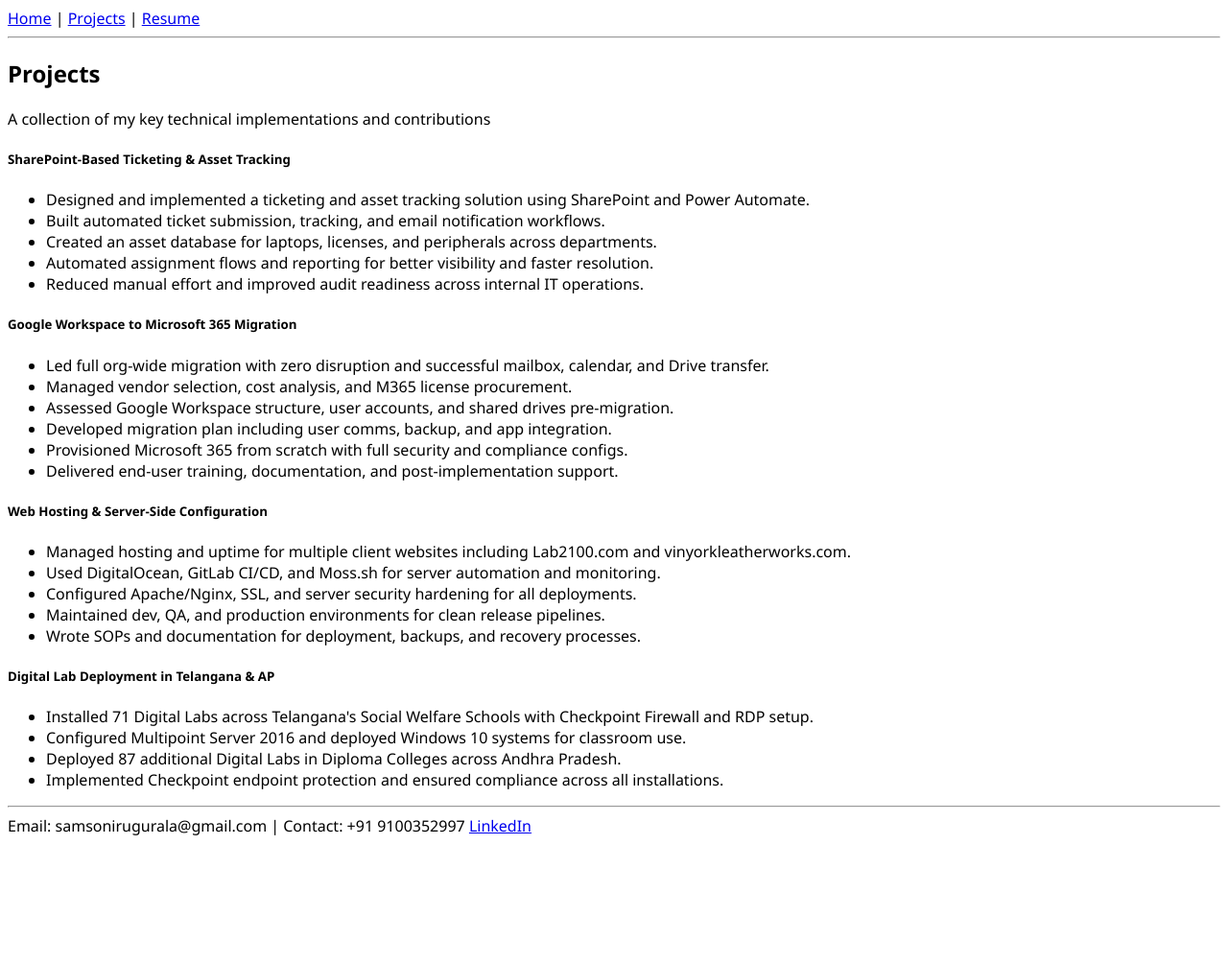
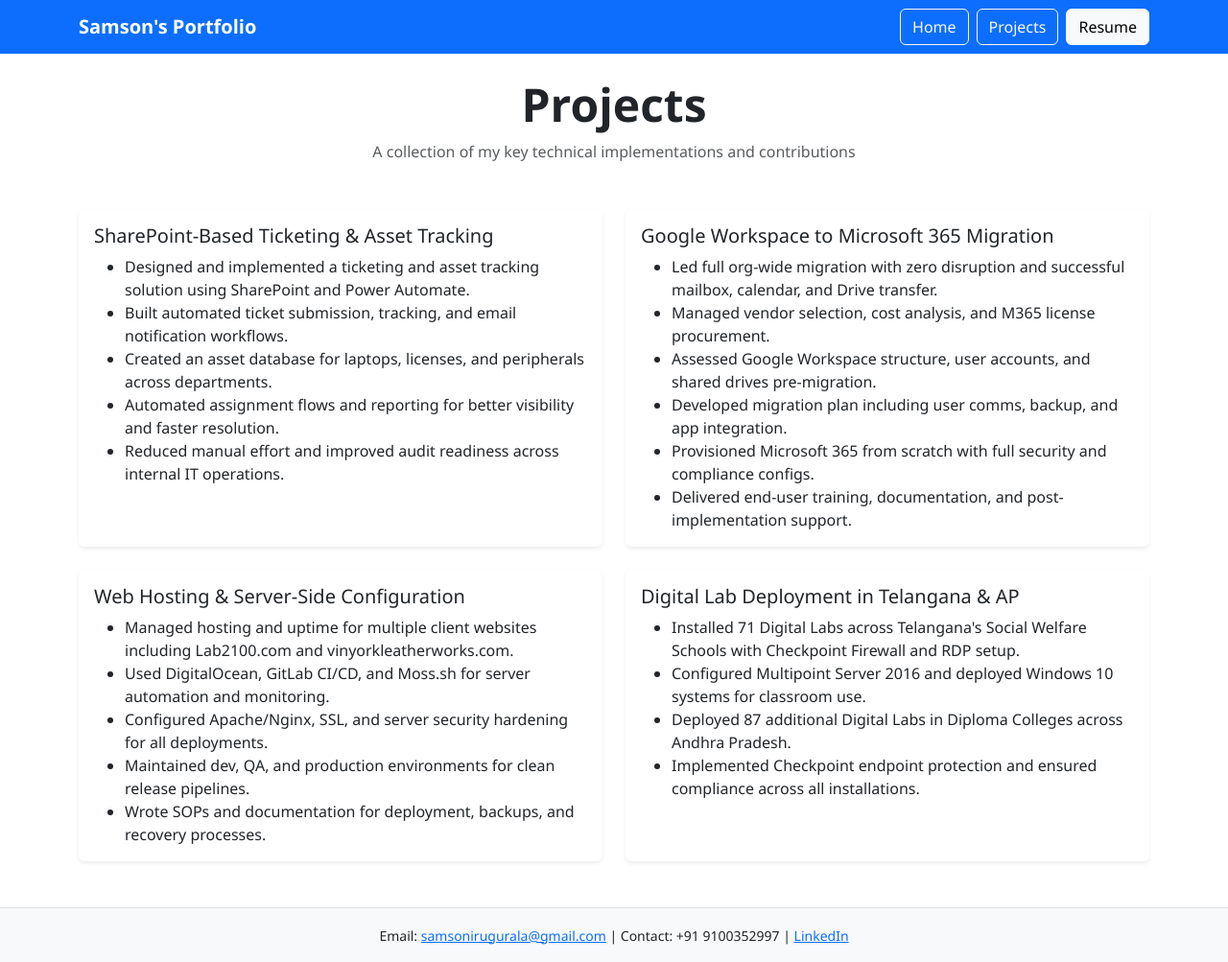
Before and after one commit to Samsoniru-creator/Portfolio, a Flask app: page /projects in a window 1280 px wide. Shown: the whole page at 96% size. Before the commit the page ends 871 px from the top, so only its background shows below. Run offline with Flask 2, Linux system fonts and the light colour scheme.

Commit message:
Update base.html

```diff
--- a/templates/base.html
+++ b/templates/base.html
@@ -1,19 +1,47 @@
 <!DOCTYPE html>
-<html>
+<html lang="en">
 <head>
+    <meta charset="UTF-8">
     <title>Samson's Portfolio</title>
+    <meta name="viewport" content="width=device-width, initial-scale=1">
+    <!-- Bootstrap CSS -->
+    <link href="https://cdn.jsdelivr.net/npm/bootstrap@5.3.2/dist/css/bootstrap.min.css" rel="stylesheet">
+    <!-- Bootstrap Icons -->
+    <link href="https://cdn.jsdelivr.net/npm/bootstrap-icons@1.10.5/font/bootstrap-icons.css" rel="stylesheet">
+    <!-- Custom CSS -->
     <link rel="stylesheet" href="/static/css/style.css">
-    <link href="https://cdn.jsdelivr.net/npm/bootstrap-icons@1.10.5/font/bootstrap-icons.css" rel="stylesheet">
 </head>
 <body>
-    <nav>
-        <a href="/">Home</a> |
-        <a href="/projects">Projects</a> |
-        <a href="/resume">Resume</a>
-    </nav>
-    <hr>
-    {% block content %}{% endblock %}
-    <hr>
-    <footer>Email: samsonirugurala@gmail.com | Contact: +91 9100352997 <a href="https://www.linkedin.com/in/samson-irugurala-40661a184" target="_blank" rel="noopener noreferrer">LinkedIn</a></footer>
+
+<!-- Navbar with Button Links -->
+<nav class="navbar navbar-expand-lg navbar-dark bg-primary">
+  <div class="container">
+    <a class="navbar-brand fw-bold" href="/">Samson's Portfolio</a>
+    <div class="collapse navbar-collapse justify-content-end">
+      <div class="d-flex gap-2">
+        <a href="/" class="btn btn-outline-light">Home</a>
+        <a href="/projects" class="btn btn-outline-light">Projects</a>
+        <a href="/resume" class="btn btn-light">Resume</a>
+      </div>
+    </div>
+  </div>
+</nav>
+
+<!-- Content -->
+<main class="container mt-4">
+  {% block content %}{% endblock %}
+</main>
+
+<!-- Footer -->
+<footer class="bg-light text-center py-3 mt-5 border-top">
+  <small>
+    Email: <a href="mailto:samsonirugurala@gmail.com">samsonirugurala@gmail.com</a> |
+    Contact: +91 9100352997 |
+    <a href="https://www.linkedin.com/in/samson-irugurala-40661a184" target="_blank" rel="noopener noreferrer">LinkedIn</a>
+  </small>
+</footer>
+
+<!-- Bootstrap JS Bundle -->
+<script src="https://cdn.jsdelivr.net/npm/bootstrap@5.3.2/dist/js/bootstrap.bundle.min.js"></script>
 </body>
 </html>
```
